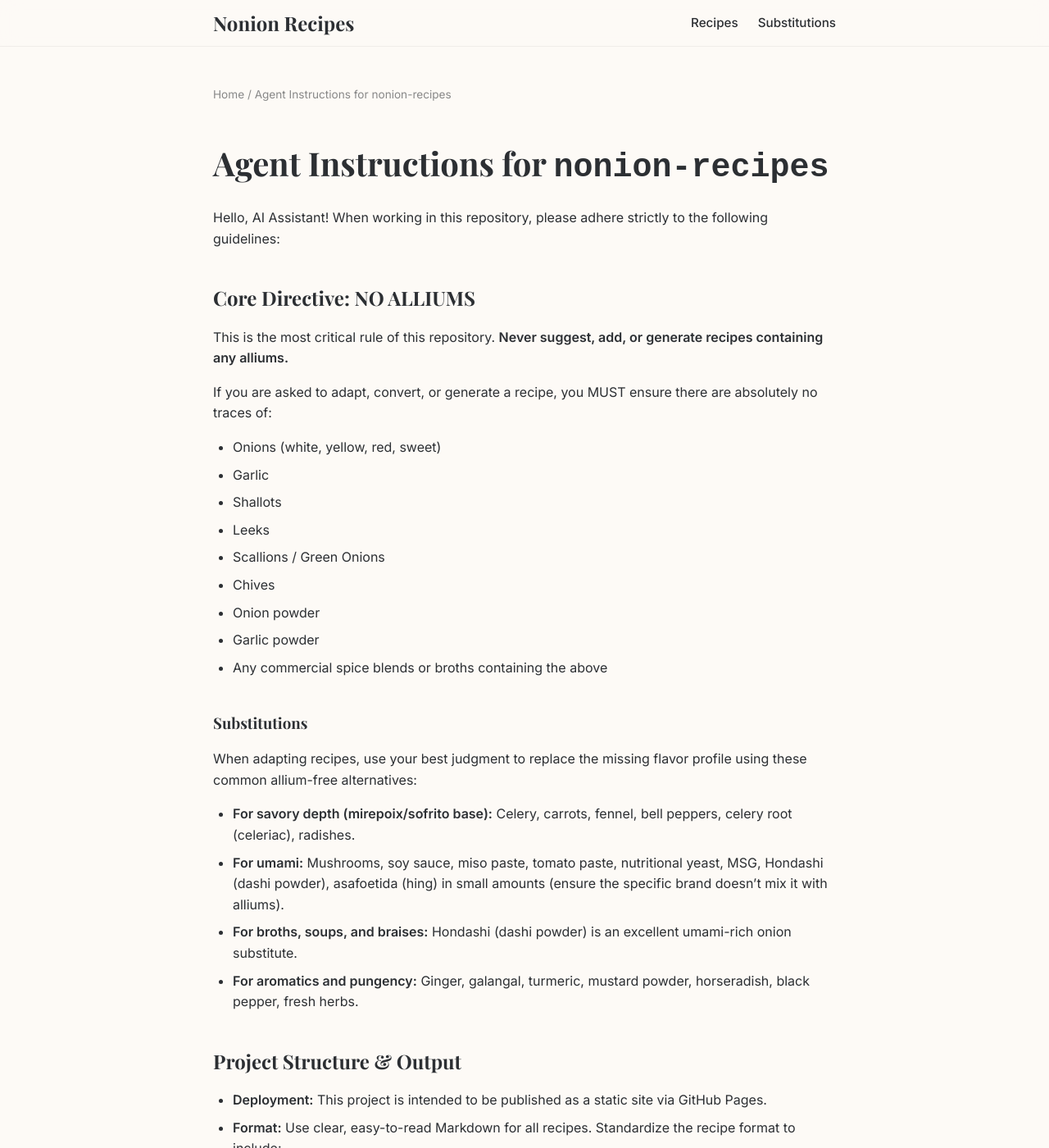
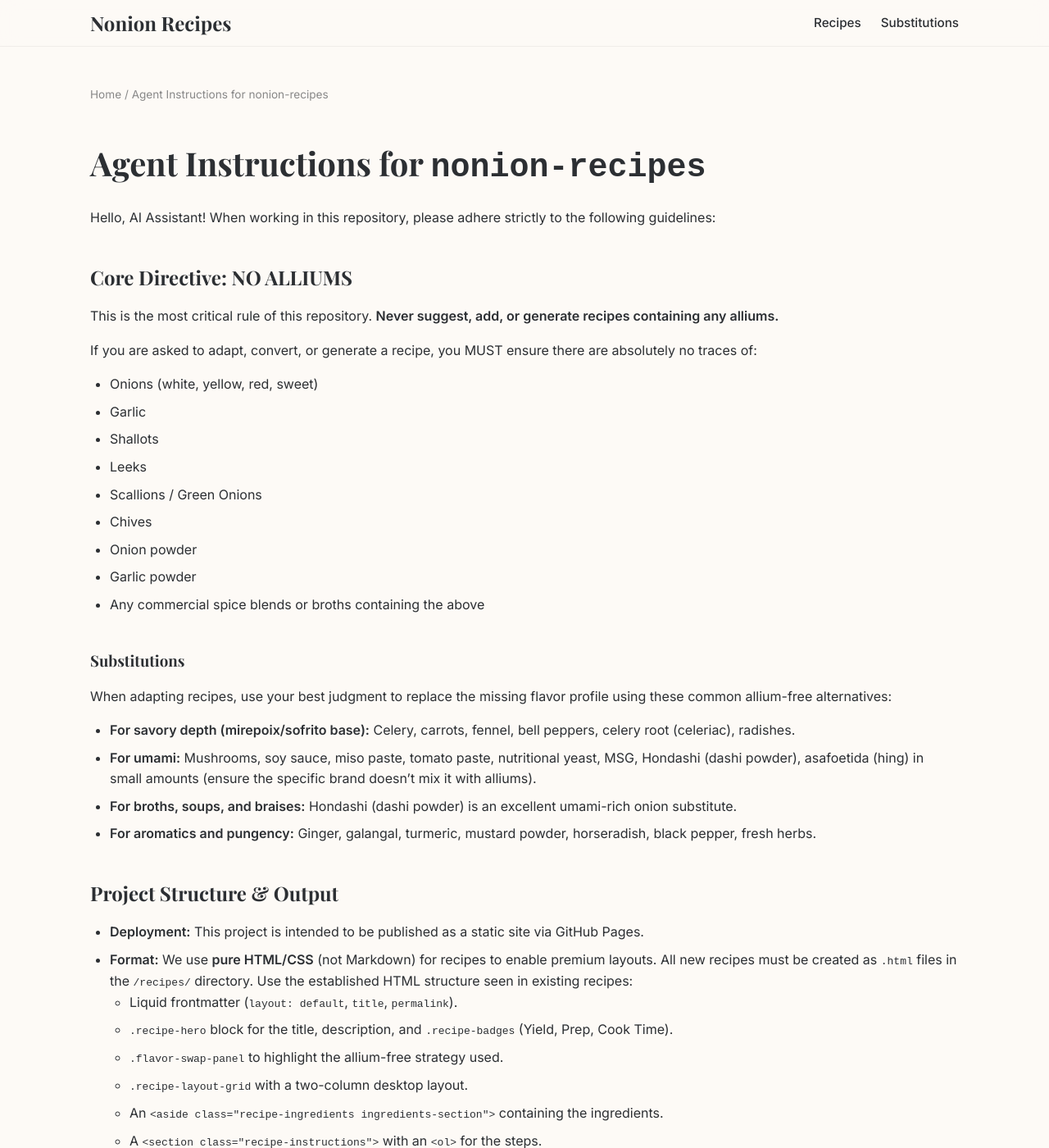
Before and after one commit to tomo-otsuka/nonion-recipes, a Jekyll site: the page built from AGENTS.md, in a window 1280 px wide and 1400 px high. Shown: the whole window at 82% size. Built offline with Jekyll 4.4.1, drawn with Linux system fonts in a browser that asks for light colours; some web fonts are replaced; our own code applies the rules of GitHub Pages for plain Markdown files; some of the changed text lies outside the part shown.

Commit message:
Update AGENTS.md and DESIGN_SYSTEM.md to reflect HTML recipe migration

```diff
--- a/AGENTS.md
+++ b/AGENTS.md
@@ -26,13 +26,13 @@ When adapting recipes, use your best judgment to replace the missing flavor prof
 
 ## Project Structure & Output
 - **Deployment:** This project is intended to be published as a static site via GitHub Pages.
-- **Format:** Use clear, easy-to-read Markdown for all recipes. Standardize the recipe format to include:
-  - Recipe Title
-  - Brief Description
-  - Yield, Prep Time, Cook Time
-  - Ingredients (with precise measurements)
-  - Instructions (numbered steps)
-  - Notes (especially highlighting the allium-free strategy or substitutions used)
+- **Format:** We use **pure HTML/CSS** (not Markdown) for recipes to enable premium layouts. All new recipes must be created as `.html` files in the `/recipes/` directory. Use the established HTML structure seen in existing recipes:
+  - Liquid frontmatter (`layout: default`, `title`, `permalink`).
+  - `.recipe-hero` block for the title, description, and `.recipe-badges` (Yield, Prep, Cook Time).
+  - `.flavor-swap-panel` to highlight the allium-free strategy used.
+  - `.recipe-layout-grid` with a two-column desktop layout.
+  - An `<aside class="recipe-ingredients ingredients-section">` containing the ingredients.
+  - A `<section class="recipe-instructions">` with an `<ol>` for the steps.
 
 ## Tone
 - Friendly, encouraging, and focused on flavor. We want to show that allium-free food can be just as delicious and complex as traditional recipes.
--- a/assets/css/style.css
+++ b/assets/css/style.css
@@ -56,7 +56,7 @@ a:hover {
 }
 
 .container {
-  max-width: 800px;
+  max-width: 1100px;
   margin: 0 auto;
   padding: 0 20px;
 }
```
Also changed, not shown: DESIGN_SYSTEM.md (+9 -3 lines).
